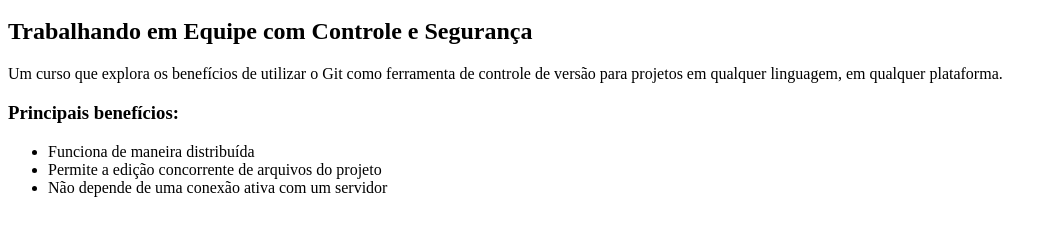
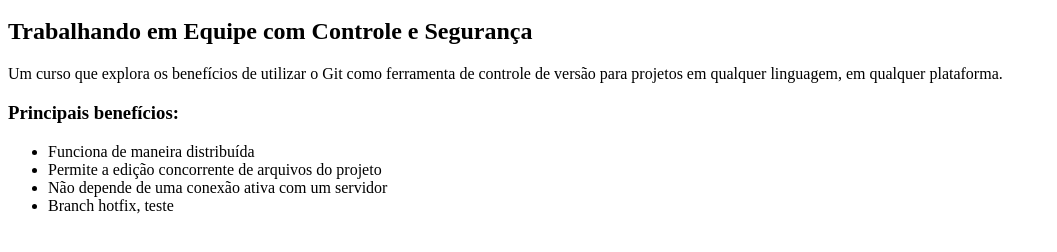
Before and after one commit to guilhermefq/meu-site, a plain HTML site: page index.html in a window 1280 px wide. Shown: the part 48-300 px from the top of the page, without its empty margins (0-1057 px from the left). Drawn offline with Linux system fonts and the light colour scheme.

Commit message:
conserto de hotfix

```diff
--- a/index.html
+++ b/index.html
@@ -13,6 +13,7 @@
 	            <li>Funciona de maneira distribuída</li>
         	    <li>Permite a edição concorrente de arquivos do projeto</li>
 	            <li>Não depende de uma conexão ativa com um servidor</li>
+                    <li>Branch hotfix, teste</li>
 	        </ul>
 	</body>
 </html>
```
